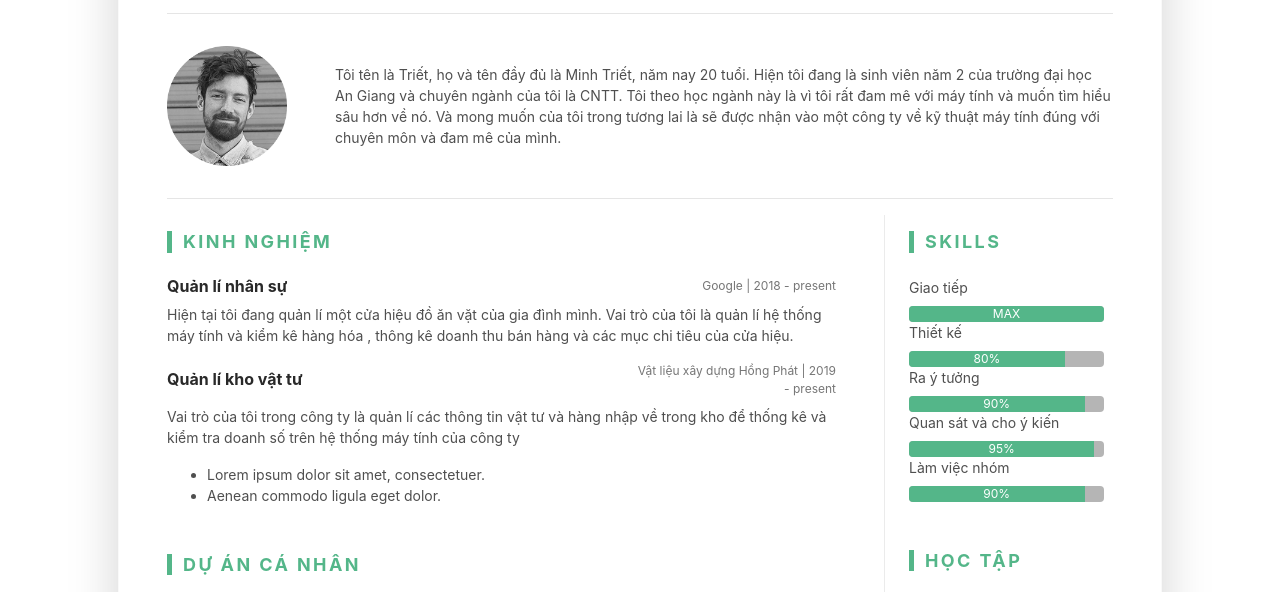
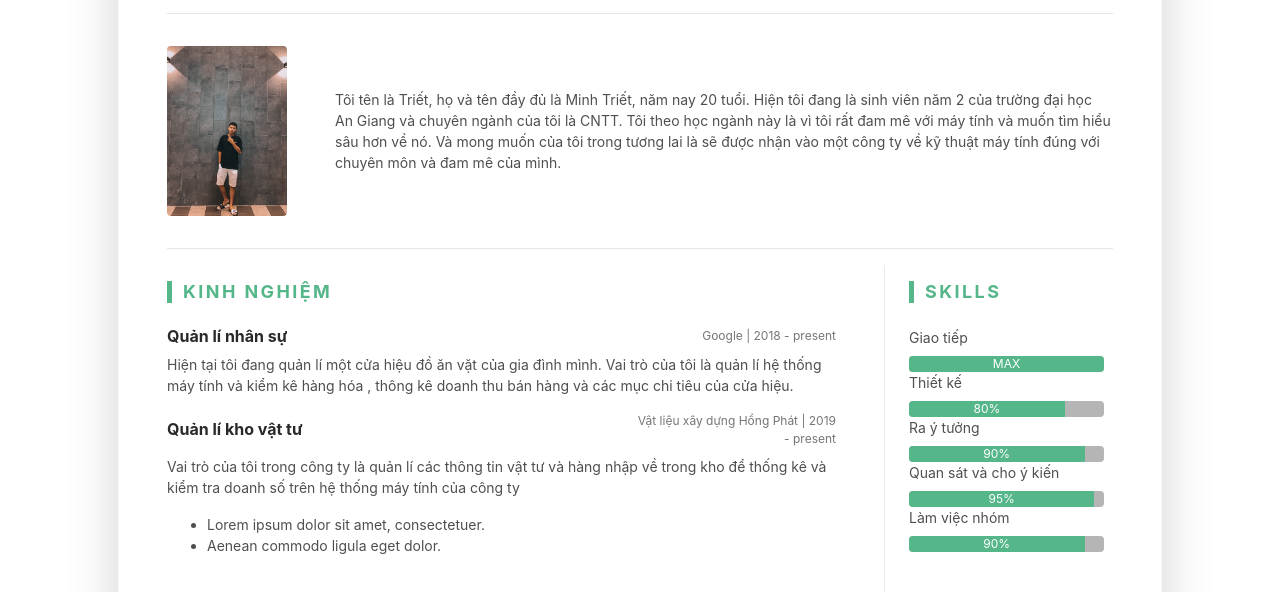
Before and after one commit to trietnguyen1107/triet, a plain HTML site: page index.html in a window 1280 px wide. Shown: the part 196-788 px from the top of the page. Drawn offline with Linux system fonts and the light colour scheme.

Commit message:
Update index.html

```diff
--- a/index.html
+++ b/index.html
@@ -48,7 +48,7 @@
 				<hr>
 				<div class="resume-intro py-3">
 					<div class="media flex-column flex-md-row align-items-center">
-						<img class="resume-profile-image mb-3 mb-md-0 mr-md-5 ml-md-0 rounded mx-auto" src="assets/images/resume-profile.png" alt="image">
+						<img class="resume-profile-image mb-3 mb-md-0 mr-md-5 ml-md-0 rounded mx-auto" src="assets/images/avt2.jpg" alt="image">
 						<div class="media-body text-left">
 							<p class="mb-0">Tôi tên là Triết, họ và tên đầy đủ là Minh Triết,
 						     năm nay 20 tuổi. Hiện tôi đang là sinh viên năm 2
```
